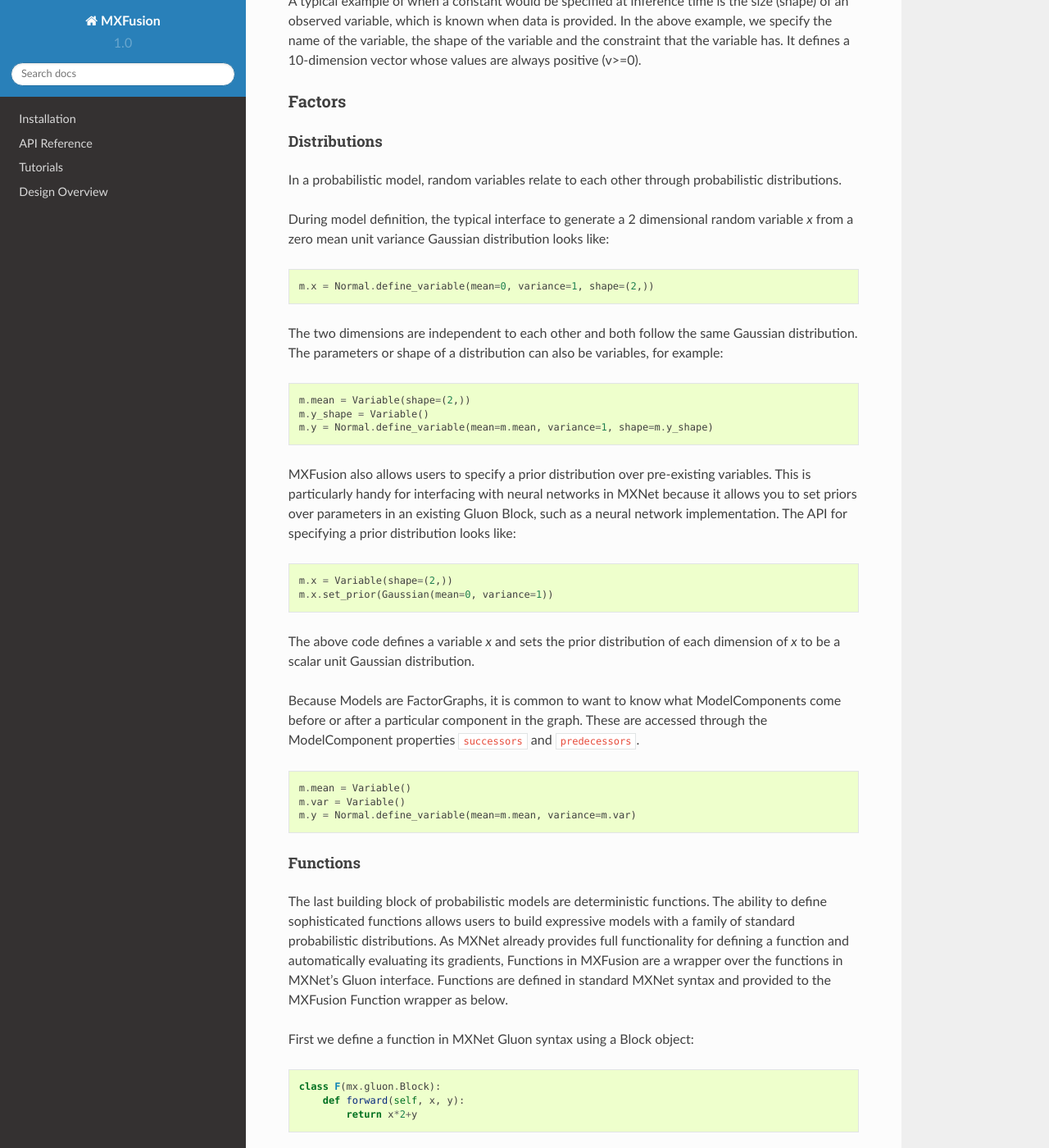
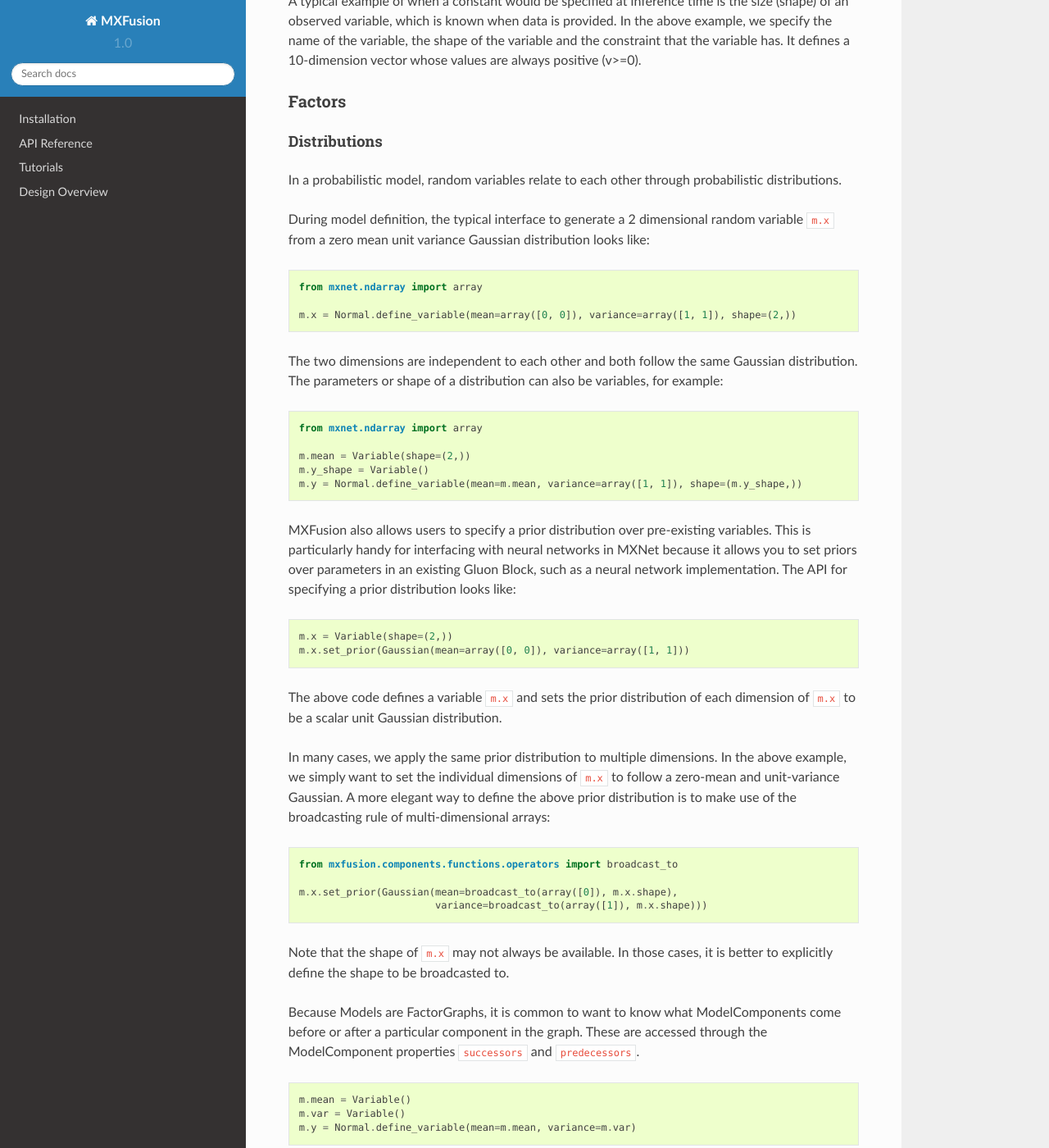
Before and after one commit to amzn/MXFusion, a Sphinx documentation site: the page built from docs/design_documents/model_definition.md, in a window 1280 px wide and 1400 px high, scrolled down 1243 px. Shown: the whole window at 82% size. Built offline with Sphinx 7.4.7 and the Read the Docs theme 2.0.0, drawn with Linux system fonts in a browser that asks for light colours; pages that are not in the unit, such as notebooks, are missing from menus.

Commit message:
Modified the design doc accordingly.

````diff
--- a/docs/design_documents/model_definition.md
+++ b/docs/design_documents/model_definition.md
@@ -57,11 +57,13 @@ In a probabilistic model, random variables relate to each other through
 probabilistic distributions.
 
 During model definition, the typical interface to generate a 2 dimensional
-random variable *x* from a zero mean unit variance Gaussian distribution looks
-like:
+random variable ```m.x``` from a zero mean unit variance Gaussian distribution
+looks like:
 
 ```python
-m.x = Normal.define_variable(mean=0, variance=1, shape=(2,))
+from mxnet.ndarray import array
+
+m.x = Normal.define_variable(mean=array([0, 0]), variance=array([1, 1]), shape=(2,))
 ```
 
 The two dimensions are
@@ -70,9 +72,11 @@ distribution. The parameters or shape of a distribution can also be variables, f
 example:
 
 ```python
+from mxnet.ndarray import array
+
 m.mean = Variable(shape=(2,))
 m.y_shape = Variable()
-m.y = Normal.define_variable(mean=m.mean, variance=1, shape=m.y_shape)
+m.y = Normal.define_variable(mean=m.mean, variance=array([1, 1]), shape=(m.y_shape,))
 ```
 
 MXFusion also allows users to specify a prior distribution over pre-existing
@@ -83,12 +87,20 @@ distribution looks like:
 
 ```Python
 m.x = Variable(shape=(2,))
-m.x.set_prior(Gaussian(mean=0, variance=1))
+m.x.set_prior(Gaussian(mean=array([0, 0]), variance=array([1, 1]))
 ```
 
-The above code defines a variable *x* and sets the prior distribution of each
-dimension of *x* to be a scalar unit Gaussian distribution.
+The above code defines a variable ```m.x``` and sets the prior distribution of
+each dimension of ```m.x``` to be a scalar unit Gaussian distribution.
 
+In many cases, we apply the same prior distribution to multiple dimensions. In the above example, we simply want to set the individual dimensions of ```m.x``` to follow a zero-mean and unit-variance Gaussian. A more elegant way to define the above prior distribution is to make use of the broadcasting rule of multi-dimensional arrays:
+```Python
+from mxfusion.components.functions.operators import broadcast_to
+
+m.x.set_prior(Gaussian(mean=broadcast_to(array([0]), m.x.shape),
+                       variance=broadcast_to(array([1]), m.x.shape)))
+```
+Note that the shape of ```m.x``` may not always be available. In those cases, it is better to explicitly define the shape to be broadcasted to.
 
 Because Models are FactorGraphs, it is common to want to know what ModelComponents come before or after a particular component in the graph. These are accessed through the ModelComponent properties ```successors``` and ```predecessors```.
 
````
